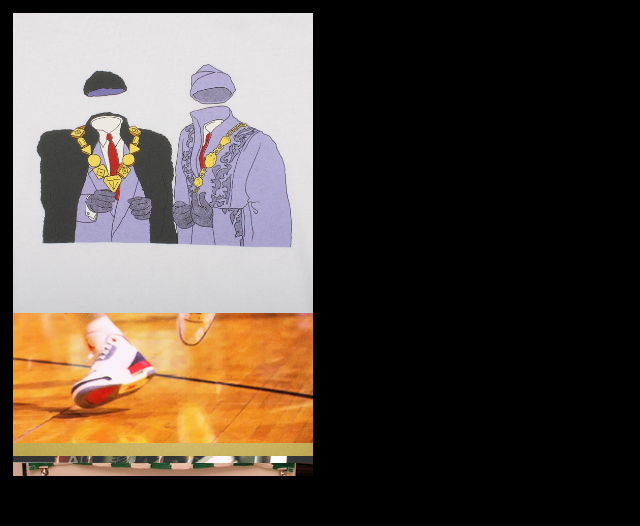
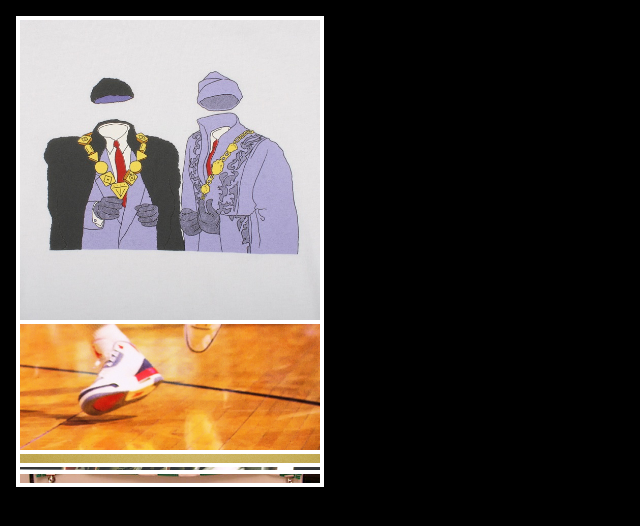
Before and after one commit to danielkrantz/website, a plain HTML site: page index.html in a window 1280 px wide. Shown: the whole page, without its empty margins (0-640 px from the left). Drawn offline with nearby package versions, Linux system fonts and the light colour scheme.

Commit message:
Add border and hover lighten effect

```diff
--- a/css/styles.css
+++ b/css/styles.css
@@ -1,6 +1,21 @@
 img {
   width: 300px;
-  margin: 5px;
+  margin: 8px;
+  border: 4px solid white;
+}
+
+
+.brighten img {
+  -webkit-filter: brightness(100%);
+  -webkit-transition: all 1s ease;
+     -moz-transition: all 1s ease;
+       -o-transition: all 1s ease;
+      -ms-transition: all 1s ease;
+          transition: all 1s ease;
+}
+
+.brighten img:hover {
+  -webkit-filter: brightness(120%);
 }
 
 
--- a/index.html
+++ b/index.html
@@ -8,7 +8,8 @@
   </head>
   <body>
 
-    <div id="container">
+    <div class="brighten pic" id="container">
+
       <img src="img/0019.png" />
       <img src="img/0026.jpg" />
       <img src="img/0000.jpg" />
@@ -41,16 +42,7 @@
       <img src="img/0027.png" />
       <img src="img/0028.png" />
 
-
-
-<!--       <div class="item wide"></div>
-      <div class="item tall"></div>
-      <div class="item"></div>
-      <div class="item tall"></div>
-      <div class="item"></div>
-      <div class="item wide"></div> -->
     </div>
-
 
 
 
```
